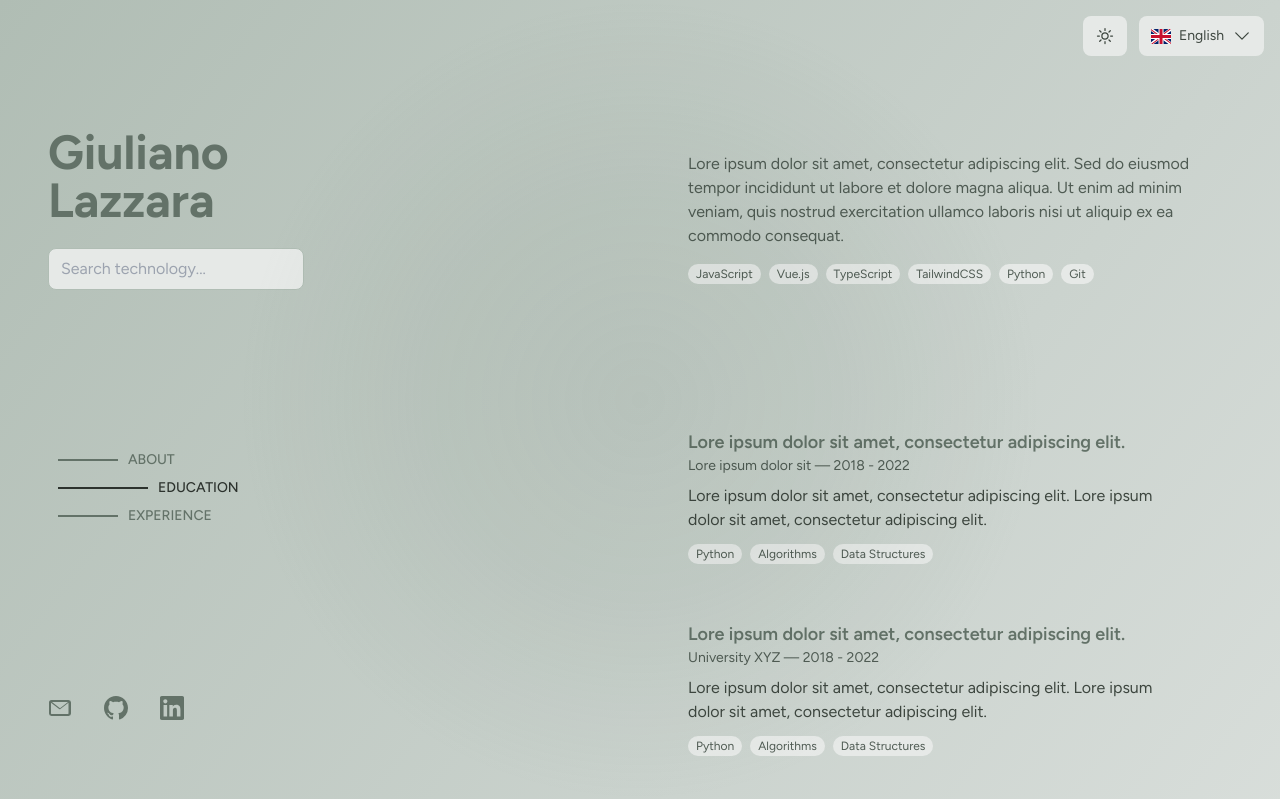
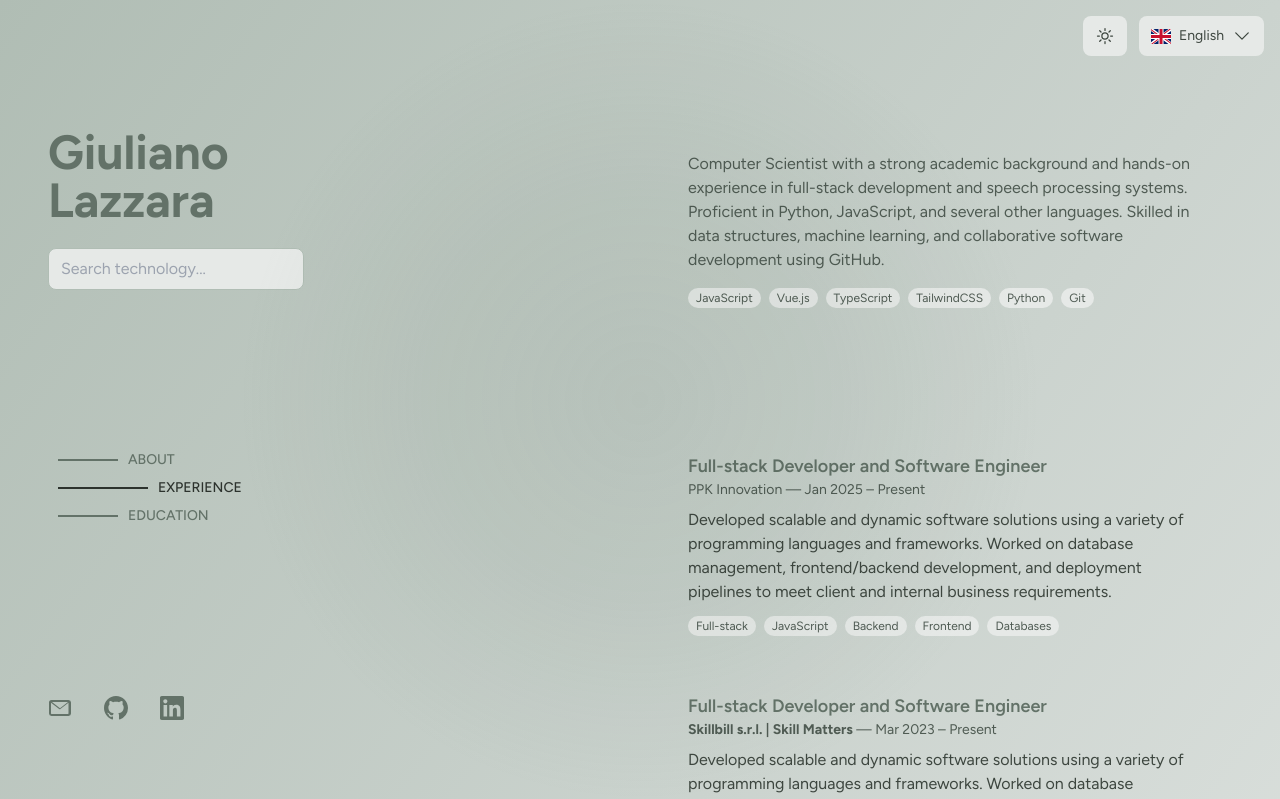
Before and after one commit to Julieeno/my-portfolio, a Vue app: page / in a window 1280 px wide. Shown: the top 799 px of the page. Built offline with nearby package versions, Linux system fonts and the light colour scheme.

Commit message:
Added spanish version, added real content (has to re-written) and added links to institutions

```diff
--- a/src/App.vue
+++ b/src/App.vue
@@ -59,7 +59,7 @@
 
           <nav class="nav-container">
             <a
-                v-for="section in ['about', 'education', 'experience']"
+                v-for="section in ['about', 'experience', 'education']"
                 :key="section"
                 :href="`#${section}`"
                 class="nav-link"
@@ -75,11 +75,11 @@
           <section id="about">
             <About/>
           </section>
+          <section id="experience">
+            <Experience :search-query="searchQuery" :search-active="isSearchActive" />
+          </section>
           <section id="education">
             <Education :search-query="searchQuery" :search-active="isSearchActive" />
-          </section>
-          <section id="experience">
-            <Experience :search-query="searchQuery" :search-active="isSearchActive" />
           </section>
         </main>
       </div>
@@ -105,7 +105,7 @@
 
                   <nav class="nav-container">
                     <a
-                        v-for="section in ['about', 'education', 'experience']"
+                        v-for="section in ['about', 'experience', 'education']"
                         :key="section"
                         :href="`#${section}`"
                         class="nav-link"
@@ -158,11 +158,11 @@
                 <section id="about-desktop">
                   <About/>
                 </section>
+                <section id="experience-desktop">
+                  <Experience :search-query="searchQuery" :search-active="isSearchActive" />
+                </section>
                 <section id="education-desktop">
                   <Education :search-query="searchQuery" :search-active="isSearchActive" />
-                </section>
-                <section id="experience-desktop">
-                  <Experience :search-query="searchQuery" :search-active="isSearchActive" />
                 </section>
               </main>
             </div>
@@ -193,7 +193,11 @@ const languages = {
   it: {
     name: 'Italiano',
     flag: 'it'
-  }
+  },
+  es: {
+    name: 'Español',
+    flag: 'es'
+  },
 }
 
 const changeLanguage = (newLocale) => {
@@ -228,7 +232,7 @@ const scrollToSection = (event, sectionId) => {
 }
 
 const updateCurrentSection = () => {
-  const sections = ['about', 'education', 'experience']
+  const sections = ['about', 'experience', 'education']
   const isMobileView = window.innerWidth < 1024
 
   for (const section of sections) {
--- a/src/components/Education.vue
+++ b/src/components/Education.vue
@@ -8,10 +8,10 @@
           {{ item.title }}
         </h3>
         <p class="experience-item__meta">
-          {{ item.institution }} — {{ item.year }}
+          <span v-html="parseMarkdown(item.institution)"></span> — {{ item.year }}
         </p>
         <p class="experience-item__description">
-          {{ item.description }}
+          <span v-html="parseMarkdown(item.description)"></span>
         </p>
         <div class="tag-container">
           <span v-for="tag in item.tags" :key="tag"
@@ -48,6 +48,15 @@ const educationItems = computed(() => {
   return tm('sections.education.items') || {}
 })
 
+const parseMarkdown = (text) => {
+  if (!text) return ''
+
+  return text.replace(
+    /\[([^\]]+)\]\(([^)]+)\)/g,
+    '<a href="$2" target="_blank" rel="noopener noreferrer" class="font-bold text-sage-700 dark:text-sage-300 hover:text-sage-900 dark:hover:text-sage-100 no-underline">$1</a>'
+  )
+}
+
 const isItemMatched = (item) => {
   if (!props.searchQuery || !item) return false
   const query = props.searchQuery.toLowerCase()
--- a/src/components/Experience.vue
+++ b/src/components/Experience.vue
@@ -8,10 +8,10 @@
           {{ item.title }}
         </h3>
         <p class="experience-item__meta">
-          {{ item.company }} — {{ item.year }}
+          <span v-html="parseMarkdown(item.company)"></span> — {{ item.year }}
         </p>
         <p class="experience-item__description">
-          {{ item.description }}
+          <span v-html="parseMarkdown(item.description)"></span>
         </p>
         <div class="tag-container">
           <span v-for="tag in item.tags" :key="tag"
@@ -48,6 +48,15 @@ const experienceItems = computed(() => {
   return tm('sections.experience.items') || {}
 })
 
+const parseMarkdown = (text) => {
+  if (!text) return ''
+
+  return text.replace(
+    /\[([^\]]+)\]\(([^)]+)\)/g,
+    '<a href="$2" target="_blank" rel="noopener noreferrer" class="font-bold text-sage-700 dark:text-sage-300 hover:text-sage-900 dark:hover:text-sage-100 no-underline">$1</a>'
+  )
+}
+
 const isItemMatched = (item) => {
   if (!props.searchQuery || !item) return false
   const query = props.searchQuery.toLowerCase()
--- a/src/i18n/en.json
+++ b/src/i18n/en.json
@@ -9,65 +9,65 @@
   "sections": {
     "about": {
       "heading": "About",
-      "content": "Lore ipsum dolor sit amet, consectetur adipiscing elit. Sed do eiusmod tempor incididunt ut labore et dolore magna aliqua. Ut enim ad minim veniam, quis nostrud exercitation ullamco laboris nisi ut aliquip ex ea commodo consequat.",
+      "content": "Computer Scientist with a strong academic background and hands-on experience in full-stack development and speech processing systems. Proficient in Python, JavaScript, and several other languages. Skilled in data structures, machine learning, and collaborative software development using GitHub.",
       "skills": [
+        "Python",
         "JavaScript",
-        "Vue.js",
-        "TypeScript",
-        "TailwindCSS",
-        "Python",
-        "Git"
+        "C++",
+        "C#",
+        "Java",
+        "HTML",
+        "SQL",
+        "PHP",
+        "Docker",
+        "Machine Learning",
+        "Data Visualization",
+        "Git",
+        "PyTorch"
       ]
     },
     "education": {
       "heading": "Education & Certifications",
       "items": {
         "certificate1": {
-          "title": "Lore ipsum dolor sit amet, consectetur adipiscing elit.",
-          "institution": "Lore ipsum dolor sit ",
-          "year": "2018 - 2022",
-          "description": "Lore ipsum dolor sit amet, consectetur adipiscing elit. Lore ipsum dolor sit amet, consectetur adipiscing elit.",
-          "tags": ["Python", "Algorithms", "Data Structures"]
+          "title": "BSc in Computer Science",
+          "institution": "[University of Catania](https://www.unict.it/en) – [Department of Mathematics and Computer Science](https://web.dmi.unict.it/en)",
+          "year": "2017 – 2022",
+          "description": "Graduated with a thesis on ['Conversational Agents and Their Impact'](https://drive.google.com/file/d/1uMQcFwMVPFX8c6jBy4ccR_y-vUxl5Ch2/view), exploring the use of AI-driven tools to address mental health issues such as depression and anxiety, and analyzing public perception and state-of-the-art technologies.",
+          "tags": ["AI", "NLP", "Computer Science"]
         },
         "certificate2": {
-          "title": "Lore ipsum dolor sit amet, consectetur adipiscing elit.",
-          "institution": "University XYZ",
-          "year": "2018 - 2022",
-          "description": "Lore ipsum dolor sit amet, consectetur adipiscing elit. Lore ipsum dolor sit amet, consectetur adipiscing elit.",
-          "tags": ["Python", "Algorithms", "Data Structures"]
-        },
-        "certificate3": {
-          "title": "Lore ipsum dolor sit amet,",
-          "institution": "Lore ipsum dolor s",
-          "year": "2023",
-          "description": "Lore ipsum dolor sit amet, consectetur adipiscing elit. Lore ipsum dolor sit amet, consectetur adipiscing elit.",
-          "tags": ["Vue.js", "JavaScript", "Frontend"]
+          "title": "Erasmus Exchange Program",
+          "institution": "[University of Groningen (Top 100 University)](https://www.rug.nl/)",
+          "year": "Jan 2020 – July 2020",
+          "description": "Studied and collaborated in an international environment, gaining experience with online course structures and advanced coursework in computer science.",
+          "tags": ["Exchange Program", "International Experience", "Computer Science"]
         }
       }
     },
     "experience": {
       "heading": "Work Experience",
       "items": {
-        "certificate1": {
-          "title": "Lore ipsum dolor sit amet, consectetur adipiscing elit.",
-          "institution": "Lore ipsum dolor sit ",
-          "year": "2018 - 2022",
-          "description": "Lore ipsum dolor sit amet, consectetur adipiscing elit. Lore ipsum dolor sit amet, consectetur adipiscing elit.",
-          "tags": ["Python", "Algorithms", "Data Structures"]
+        "job0": {
+          "title": "Full-stack Developer and Software Engineer",
+          "company": "PPK Innovation",
+          "year": "Jan 2025 – Present",
+          "description": "Developed scalable and dynamic software solutions using a variety of programming languages and frameworks. Worked on database management, frontend/backend development, and deployment pipelines to meet client and internal business requirements.",
+          "tags": ["Full-stack", "JavaScript", "Backend", "Frontend", "Databases"]
         },
-        "certificate2": {
-          "title": "Lore ipsum dolor sit amet, consectetur adipiscing elit.",
-          "institution": "University XYZ",
-          "year": "2018 - 2022",
-          "description": "Lore ipsum dolor sit amet, consectetur adipiscing elit. Lore ipsum dolor sit amet, consectetur adipiscing elit.",
-          "tags": ["Python", "Algorithms", "Data Structures"]
+        "job1": {
+          "title": "Full-stack Developer and Software Engineer",
+          "company": "[Skillbill s.r.l. | Skill Matters](https://www.skillbill.it/)",
+          "year": "Mar 2023 – Present",
+          "description": "Developed scalable and dynamic software solutions using a variety of programming languages and frameworks. Worked on database management, frontend/backend development, and deployment pipelines to meet client and internal business requirements.",
+          "tags": ["Full-stack", "JavaScript", "Backend", "Frontend", "Databases"]
         },
-        "certificate3": {
-          "title": "Lore ipsum dolor sit amet,",
-          "institution": "Lore ipsum dolor s",
-          "year": "2023",
-          "description": "Lore ipsum dolor sit amet, consectetur adipiscing elit. Lore ipsum dolor sit amet, consectetur adipiscing elit.",
-          "tags": ["Vue.js", "JavaScript", "Frontend"]
+        "job2": {
+          "title": "Internship Trainee – Speech Processing System",
+          "company": "[AUDIAS](https://audias.ii.uam.es/) at [Universidad Autónoma De Madrid](https://www.uam.es/uam/inicio)",
+          "year": "Jan 2022 – May 2022",
+          "description": "Worked on developing a speech processing system using deep learning, focusing on applying variational Bayes HMM over x-vectors for speaker diarization. Gained hands-on experience with PyTorch and machine learning pipelines.",
+          "tags": ["Speech Processing", "Deep Learning", "PyTorch", "NLP"]
         }
       }
     }
--- /dev/null
+++ b/src/i18n/es.json
@@ -0,0 +1,75 @@
+{
+  "title": "Giuliano Lazzara",
+  "searchPlaceholder": "Buscar tecnología...",
+  "nav": {
+    "about": "SOBRE MÍ",
+    "education": "EDUCACIÓN",
+    "experience": "EXPERIENCIA"
+  },
+  "sections": {
+    "about": {
+      "heading": "Sobre Mí",
+      "content": "Científico informático con una sólida formación académica y experiencia práctica en desarrollo full-stack y sistemas de procesamiento de voz. Competente en Python, JavaScript y varios otros lenguajes. Hábil en estructuras de datos, aprendizaje automático y desarrollo colaborativo de software utilizando GitHub.",
+      "skills": [
+        "Python",
+        "JavaScript",
+        "C++",
+        "C#",
+        "Java",
+        "HTML",
+        "SQL",
+        "PHP",
+        "Docker",
+        "Aprendizaje Automático",
+        "Visualización de Datos",
+        "Git",
+        "PyTorch"
+      ]
+    },
+    "education": {
+      "heading": "Educación y Certificaciones",
+      "items": {
+        "certificate1": {
+          "title": "Grado en Ciencias de la Computación",
+          "institution": "[Universidad de Catania](https://www.unict.it/en) – [Departamento de Matemáticas e Informática](https://web.dmi.unict.it/en)",
+          "year": "2017 – 2022",
+          "description": "Graduado con una tesis sobre ['Agentes Conversacionales y su Impacto'](https://drive.google.com/file/d/1uMQcFwMVPFX8c6jBy4ccR_y-vUxl5Ch2/view), que explora el uso de herramientas basadas en inteligencia artificial para abordar problemas de salud mental como la depresión y la ansiedad, analizando el estado del arte y la percepción pública.",
+          "tags": ["IA", "PLN", "Ciencias de la Computación"]
+        },
+        "certificate2": {
+          "title": "Programa de Intercambio Erasmus",
+          "institution": "[Universidad de Groningen (Top 100 Mundial)](https://www.rug.nl/)",
+          "year": "Ene 2020 – Jul 2020",
+          "description": "Estudié y colaboré en un entorno internacional, adquiriendo experiencia en la estructura de cursos en línea y en materias avanzadas en informática.",
+          "tags": ["Erasmus", "Experiencia Internacional", "Informática"]
+        }
+      }
+    },
+    "experience": {
+      "heading": "Experiencia Laboral",
+      "items": {
+        "job0": {
+          "title": "Desarrollador Full-stack e Ingeniero de Software",
+          "company": "PPK Innovation",
+          "year": "Ene 2025 – Actualidad",
+          "description": "Desarrollo de soluciones software escalables y dinámicas utilizando diversos lenguajes de programación y frameworks. Trabajo en gestión de bases de datos, desarrollo frontend/backend y pipelines de despliegue para cumplir con los requisitos empresariales y de los clientes.",
+          "tags": ["Full-stack", "JavaScript", "Backend", "Frontend", "Bases de Datos"]
+        },
+        "job1": {
+          "title": "Desarrollador Full-stack e Ingeniero de Software",
+          "company": "[Skillbill s.r.l. | Skill Matters](https://www.skillbill.it/)",
+          "year": "Mar 2023 – Actualidad",
+          "description": "Desarrollo de soluciones software escalables y dinámicas utilizando diversos lenguajes de programación y frameworks. Trabajo en gestión de bases de datos, desarrollo frontend/backend y pipelines de despliegue para cumplir con los requisitos empresariales y de los clientes.",
+          "tags": ["Full-stack", "JavaScript", "Backend", "Frontend", "Bases de Datos"]
+        },
+        "job2": {
+          "title": "Becario – Sistema de Procesamiento de Voz",
+          "company": "[AUDIAS](https://audias.ii.uam.es/) en [Universidad Autónoma de Madrid](https://www.uam.es/uam/inicio)",
+          "year": "Ene 2022 – May 2022",
+          "description": "Desarrollé un sistema de procesamiento de voz basado en deep learning, centrándome en la aplicación de HMM bayesianos variacionales sobre x-vectors para diarización. Experiencia práctica con PyTorch y pipelines de aprendizaje automático.",
+          "tags": ["Procesamiento de Voz", "Deep Learning", "PyTorch", "PLN"]
+        }
+      }
+    }
+  }
+}
--- a/src/i18n/it.json
+++ b/src/i18n/it.json
@@ -3,71 +3,71 @@
   "searchPlaceholder": "Cerca tecnologia...",
   "nav": {
     "about": "CHI SONO",
-    "education": "EDUCAZIONE",
+    "education": "FORMAZIONE",
     "experience": "ESPERIENZA"
   },
   "sections": {
     "about": {
-      "heading": "Chi sono",
-      "content": "Lore ipsum dolor sit amet, consectetur adipiscing elit. Sed do eiusmod tempor incididunt ut labore et dolore magna aliqua. Ut enim ad minim veniam, quis nostrud exercitation ullamco laboris nisi ut aliquip ex ea commodo consequat.",
+      "heading": "Chi Sono",
+      "content": "Informatico con una solida formazione accademica ed esperienza pratica nello sviluppo full-stack e nei sistemi di elaborazione vocale. Competente in Python, JavaScript e molti altri linguaggi. Abile nelle strutture dati, nel machine learning e nello sviluppo collaborativo di software tramite GitHub.",
       "skills": [
+        "Python",
         "JavaScript",
-        "Vue.js",
-        "TypeScript",
-        "TailwindCSS",
-        "Python",
-        "Git"
+        "C++",
+        "C#",
+        "Java",
+        "HTML",
+        "SQL",
+        "PHP",
+        "Docker",
+        "Machine Learning",
+        "Visualizzazione Dati",
+        "Git",
+        "PyTorch"
       ]
     },
     "education": {
-      "heading": "Educazione & Certificazioni",
+      "heading": "Formazione e Certificazioni",
       "items": {
         "certificate1": {
-          "title": "Lore ipsum dolor sit amet, consectetur adipiscing elit.",
-          "institution": "Lore ipsum dolor sit ",
-          "year": "2018 - 2022",
-          "description": "Lore ipsum dolor sit amet, consectetur adipiscing elit. Lore ipsum dolor sit amet, consectetur adipiscing elit.",
-          "tags": ["Python", "Algorithms", "Data Structures"]
+          "title": "Laurea in Informatica",
+          "institution": "[Università di Catania](https://www.unict.it/en) – [Dipartimento di Matematica e Informatica](https://web.dmi.unict.it/en)",
+          "year": "2017 – 2022",
+          "description": "Laureato con una tesi su ['Agenti Conversazionali e il Loro Impatto'](https://drive.google.com/file/d/1uMQcFwMVPFX8c6jBy4ccR_y-vUxl5Ch2/view), che esplora l'utilizzo di strumenti basati su intelligenza artificiale per affrontare problematiche legate alla salute mentale, come depressione e ansia, analizzando lo stato dell'arte e la percezione delle persone.",
+          "tags": ["AI", "NLP", "Informatica"]
         },
         "certificate2": {
-          "title": "Lore ipsum dolor sit amet, consectetur adipiscing elit.",
-          "institution": "University XYZ",
-          "year": "2018 - 2022",
-          "description": "Lore ipsum dolor sit amet, consectetur adipiscing elit. Lore ipsum dolor sit amet, consectetur adipiscing elit.",
-          "tags": ["Python", "Algorithms", "Data Structures"]
-        },
-        "certificate3": {
-          "title": "Lore ipsum dolor sit amet,",
-          "institution": "Lore ipsum dolor s",
-          "year": "2023",
-          "description": "Lore ipsum dolor sit amet, consectetur adipiscing elit. Lore ipsum dolor sit amet, consectetur adipiscing elit.",
-          "tags": ["Vue.js", "JavaScript", "Frontend"]
+          "title": "Programma Erasmus",
+          "institution": "[Università di Groningen (Top 100 Università)](https://www.rug.nl/)",
+          "year": "Gen 2020 – Lug 2020",
+          "description": "Ho studiato e collaborato in un contesto internazionale, acquisendo esperienza con l'organizzazione dei corsi online e frequentando insegnamenti avanzati in informatica.",
+          "tags": ["Programma Erasmus", "Esperienza Internazionale", "Informatica"]
         }
       }
     },
     "experience": {
-      "heading": "Esperienza lavorativa",
+      "heading": "Esperienza Lavorativa",
       "items": {
-        "certificate1": {
-          "title": "Lore ipsum dolor sit amet, consectetur adipiscing elit.",
-          "institution": "Lore ipsum dolor sit ",
-          "year": "2018 - 2022",
-          "description": "Lore ipsum dolor sit amet, consectetur adipiscing elit. Lore ipsum dolor sit amet, consectetur adipiscing elit.",
-          "tags": ["Python", "Algorithms", "Data Structures"]
+        "job0": {
+          "title": "Sviluppatore Full-stack e Ingegnere del Software",
+          "company": "PPK Innovation",
+          "year": "Gen 2025 – Presente",
+          "description": "Sviluppo di soluzioni software scalabili e dinamiche utilizzando diversi linguaggi di programmazione e framework. Lavoro su gestione di database, sviluppo frontend/backend e pipeline di deployment per soddisfare i requisiti aziendali e dei clienti.",
+          "tags": ["Full-stack", "JavaScript", "Backend", "Frontend", "Database"]
         },
-        "certificate2": {
-          "title": "Lore ipsum dolor sit amet, consectetur adipiscing elit.",
-          "institution": "University XYZ",
-          "year": "2018 - 2022",
-          "description": "Lore ipsum dolor sit amet, consectetur adipiscing elit. Lore ipsum dolor sit amet, consectetur adipiscing elit.",
-          "tags": ["Python", "Algorithms", "Data Structures"]
+        "job1": {
+          "title": "Sviluppatore Full-stack e Ingegnere del Software",
+          "company": "[Skillbill s.r.l. | Skill Matters](https://www.skillbill.it/)",
+          "year": "Mar 2023 – Presente",
+          "description": "Sviluppo di soluzioni software scalabili e dinamiche utilizzando diversi linguaggi di programmazione e framework. Lavoro su gestione di database, sviluppo frontend/backend e pipeline di deployment per soddisfare i requisiti aziendali e dei clienti.",
+          "tags": ["Full-stack", "JavaScript", "Backend", "Frontend", "Database"]
         },
-        "certificate3": {
-          "title": "Lore ipsum dolor sit amet,",
-          "institution": "Lore ipsum dolor s",
-          "year": "2023",
-          "description": "Lore ipsum dolor sit amet, consectetur adipiscing elit. Lore ipsum dolor sit amet, consectetur adipiscing elit.",
-          "tags": ["Vue.js", "JavaScript", "Frontend"]
+        "job2": {
+          "title": "Tirocinante – Sistema di Elaborazione del Parlato",
+          "company": "[AUDIAS](https://audias.ii.uam.es/) presso [Universidad Autónoma De Madrid](https://www.uam.es/uam/inicio)",
+          "year": "Gen 2022 – Mag 2022",
+          "description": "Sviluppo di un sistema di elaborazione vocale basato su deep learning, con particolare attenzione all'applicazione di HMM bayesiani variazionali su x-vectors per il diarization. Esperienza pratica con PyTorch e pipeline di machine learning.",
+          "tags": ["Elaborazione Vocale", "Deep Learning", "PyTorch", "NLP"]
         }
       }
     }
--- a/src/main.ts
+++ b/src/main.ts
@@ -4,6 +4,7 @@ import App from './App.vue'
 import './assets/style.css'
 import en from './i18n/en.json'
 import it from './i18n/it.json'
+import es from './i18n/es.json'
 
 const i18n = createI18n({
   legacy: false,
@@ -11,7 +12,8 @@ const i18n = createI18n({
   fallbackLocale: 'en',
   messages: {
     en,
-    it
+    it,
+    es
   }
 })
 
```
